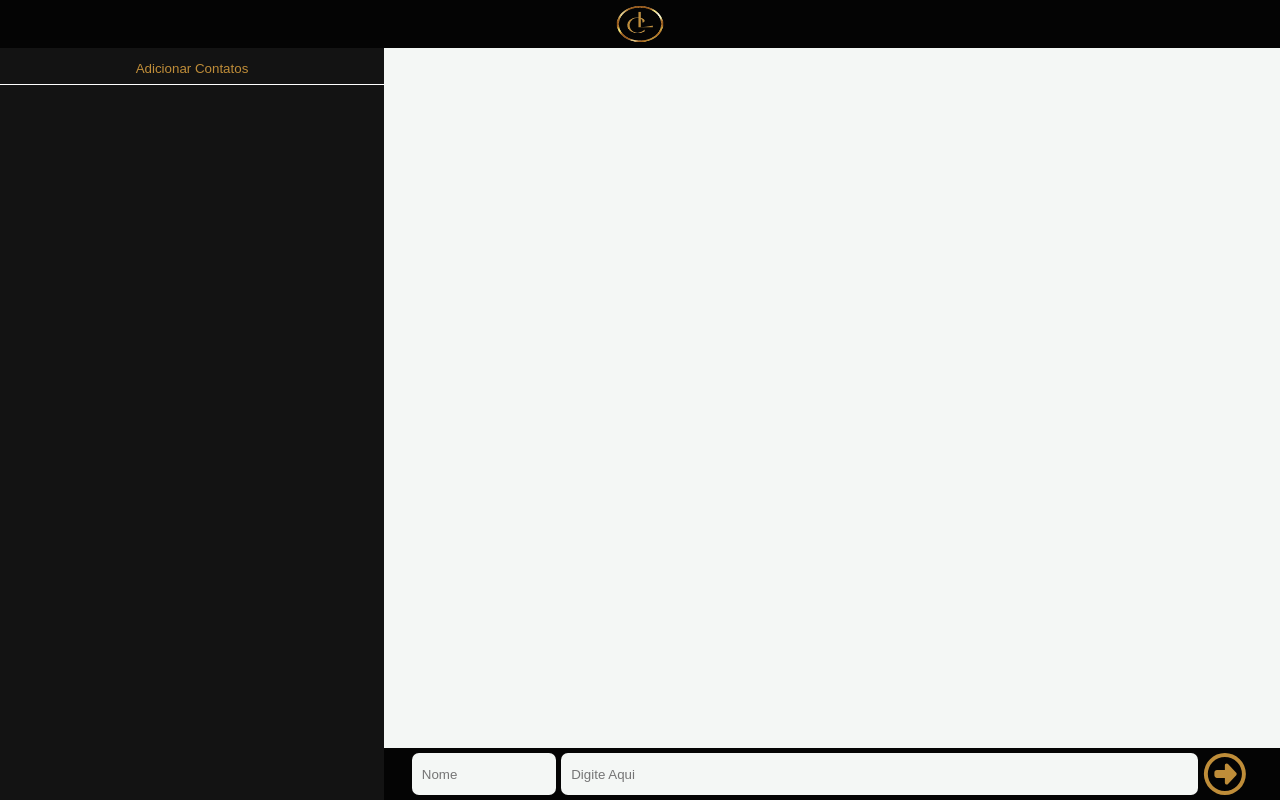
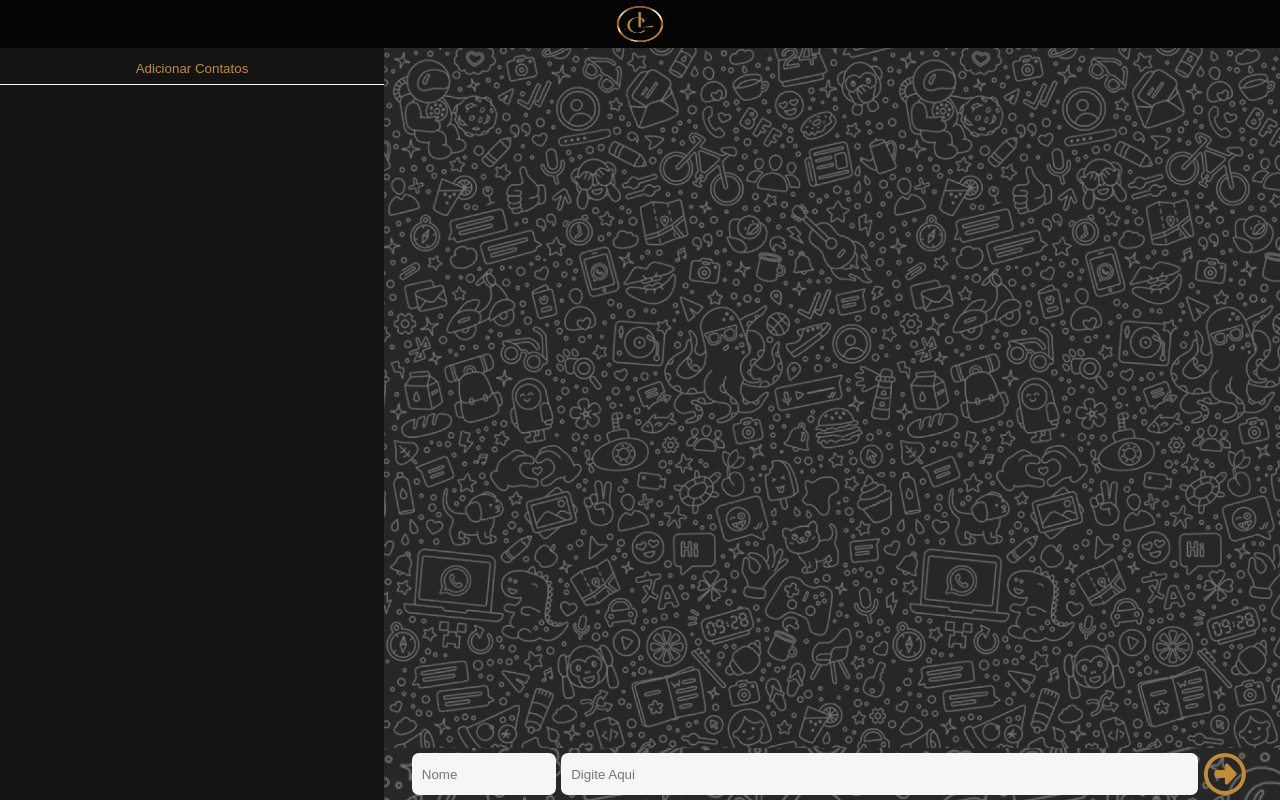
Before and after one commit to olzmooraes/Charla, a React (Create React App) app: page / in a window 1280 px wide. Built offline with nearby package versions, Linux system fonts and the light colour scheme.

Commit message:
adicionando o scroll na página, e removendo mensagens

```diff
--- a/src/components/BarraDeMsg/BarraDeMsg.css
+++ b/src/components/BarraDeMsg/BarraDeMsg.css
@@ -6,7 +6,8 @@
     display: flex;
     justify-content: center;
     height: 6.5vh;
-    background-color: #040404;
+    background-color: #272727;
+    background-image: url("../../../public/fundoWhattsApp.png");
 }
 .sectionBarraMsg > input, button{
     margin: 5px 0;
--- a/src/components/BarraDeMsg/BarraDeMsg.js
+++ b/src/components/BarraDeMsg/BarraDeMsg.js
@@ -4,30 +4,33 @@ import { useState } from 'react'
 import { faArrowAltCircleRight } from '@fortawesome/free-regular-svg-icons'
 import './BarraDeMsg.css'
 
-
-
 function BarraDeMsg(props) {
-    const [nome,setNome] = useState("")
-    const [mensagem,setMensagem] = useState("")
-    const valorInputNome = (e)=>{setNome(e.target.value)}
-    const valorInputMensagem = (e)=>{setMensagem(e.target.value)}
-    const enviarMsg = ()=>{
-        if(mensagem != ""){
-            props.event(nome,mensagem)
+    const [nome, setNome] = useState("")
+    const [mensagem, setMensagem] = useState("")
+    const valorInputNome = (e) => { setNome(e.target.value) }
+    const valorInputMensagem = (e) => { setMensagem(e.target.value) }
+    const handleKeyPress = (event) => {
+        if (event.key === 'Enter') {
+            enviarMsg();
+        }
+    }
+    const enviarMsg = () => {
+        if (mensagem != "") {
+            props.eventoBuscaMensagem(nome, mensagem)
             setMensagem("")
             setNome("")
             document.querySelector(".inputNome").value = ''
             document.querySelector(".inputMensagem").value = ''
-        }else{
+        } else {
             alert("Adicione uma Mensagem!")
         }
     }
 
     return (
         <section className="sectionBarraMsg">
-            <input className="inputNome" onChange={valorInputNome} placeholder='Nome' type="text"/>
-            <input className="inputMensagem" onChange={valorInputMensagem} placeholder="Digite Aqui" type="text"/>
-            <button className='btnEnviar' onClick={enviarMsg}><FontAwesomeIcon className="favIcon" icon={faArrowAltCircleRight}/>
+            <input className="inputNome" onChange={valorInputNome} placeholder='Nome' type="text" />
+            <input className="inputMensagem" onChange={valorInputMensagem} placeholder="Digite Aqui" type="text" />
+            <button className='btnEnviar' onKeyPress={(e) => { handleKeyPress(e) }} onClick={enviarMsg}><FontAwesomeIcon className="favIcon" icon={faArrowAltCircleRight} />
             </button>
         </section>
     )
--- a/src/components/Conversa/Conversa.css
+++ b/src/components/Conversa/Conversa.css
@@ -1,5 +1,8 @@
 .sectionConversa{
     height: 100% !important;
     width: 100% !important;
-    background-color: #f4f7f5;
+    background-color: #272727;
+    background-image: url("../../../public/fundoWhattsApp.png");
+    background-size: contain;
+    overflow: auto;
 }
--- a/src/components/Conversa/Conversa.js
+++ b/src/components/Conversa/Conversa.js
@@ -4,18 +4,17 @@ import Mensagem from '../mensagem/Mensagem'
 import MensagemOposta from '../mensagem/MensagemOposta'
 
 function Conversa(props) {
-
   return (
     <section className="sectionConversa" id="conversa">
       {
-          props.msg.map((elemento) => {
+          props.msg.map((elemento,indice) => {
             if (elemento.nome.toLowerCase() === "eu" || elemento.nome === ""){
               return (
-                <Mensagem mensagem={elemento.mensagem} />
+                <Mensagem mensagem={elemento.mensagem} index={indice} excluirMensagem={props.excluirMensagem}/>
               )}
             else{
               return (
-                <MensagemOposta nome={elemento.nome} mensagem={elemento.mensagem}/>
+                <MensagemOposta nome={elemento.nome} mensagem={elemento.mensagem} index={indice} eventMensagem={props.excluirMensagem}/>
               )
             }
           })
--- a/src/components/Main/Main.js
+++ b/src/components/Main/Main.js
@@ -15,12 +15,17 @@ function Main() {
         const novasMensagens = [...mensagens,balaoMensagem]
         setMensagens(novasMensagens);
     }
+    const excluirMensagem = (indice)=>{
+        const novasMensagens = mensagens.filter((_, index) => index !== indice);
+        setMensagens(novasMensagens);
+        alert(` indice : ${indice}`);
+    }
     return (
         <main className="main">
             <Contatos />
             <section className="sectionCharla">
-                <Conversa msg={mensagens}/>
-                <BarraDeMsg event={buscarMensagem}/>
+                <Conversa excluirMensagem={excluirMensagem} msg={mensagens}/>
+                <BarraDeMsg eventoBuscaMensagem={buscarMensagem}/>
             </section>
         </main>
     )
--- a/src/components/mensagem/Mensagem.js
+++ b/src/components/mensagem/Mensagem.js
@@ -1,8 +1,11 @@
 import './Mensagem.css'
 
 function Mensagem(props) {
+    const excluirMsg = ()=>{
+        props.excluirMensagem(props.index)
+        }
     return (
-        <section className='balaoMensagem'>
+        <section onClick={excluirMsg} className='balaoMensagem'>
             <p className="texto">{props.mensagem}</p>
         </section>
     )
--- a/src/components/mensagem/MensagemOposta.js
+++ b/src/components/mensagem/MensagemOposta.js
@@ -1,8 +1,11 @@
 import './Mensagem.css'
 
 function MensagemOposta(props) {
+    const excluirMsg = ()=>{
+        props.excluirMensagem(props.index)
+        }
     return (
-        <section className="balaoMensagemOposto">
+        <section ondblclick={excluirMsg} className="balaoMensagemOposto">
             <h5 className="tituloOposto">{props.nome}</h5>
             <p className="textoOposto">{props.mensagem}</p>
         </section>
```
Also changed, not shown: public/fundoWhattsApp.png (added).
